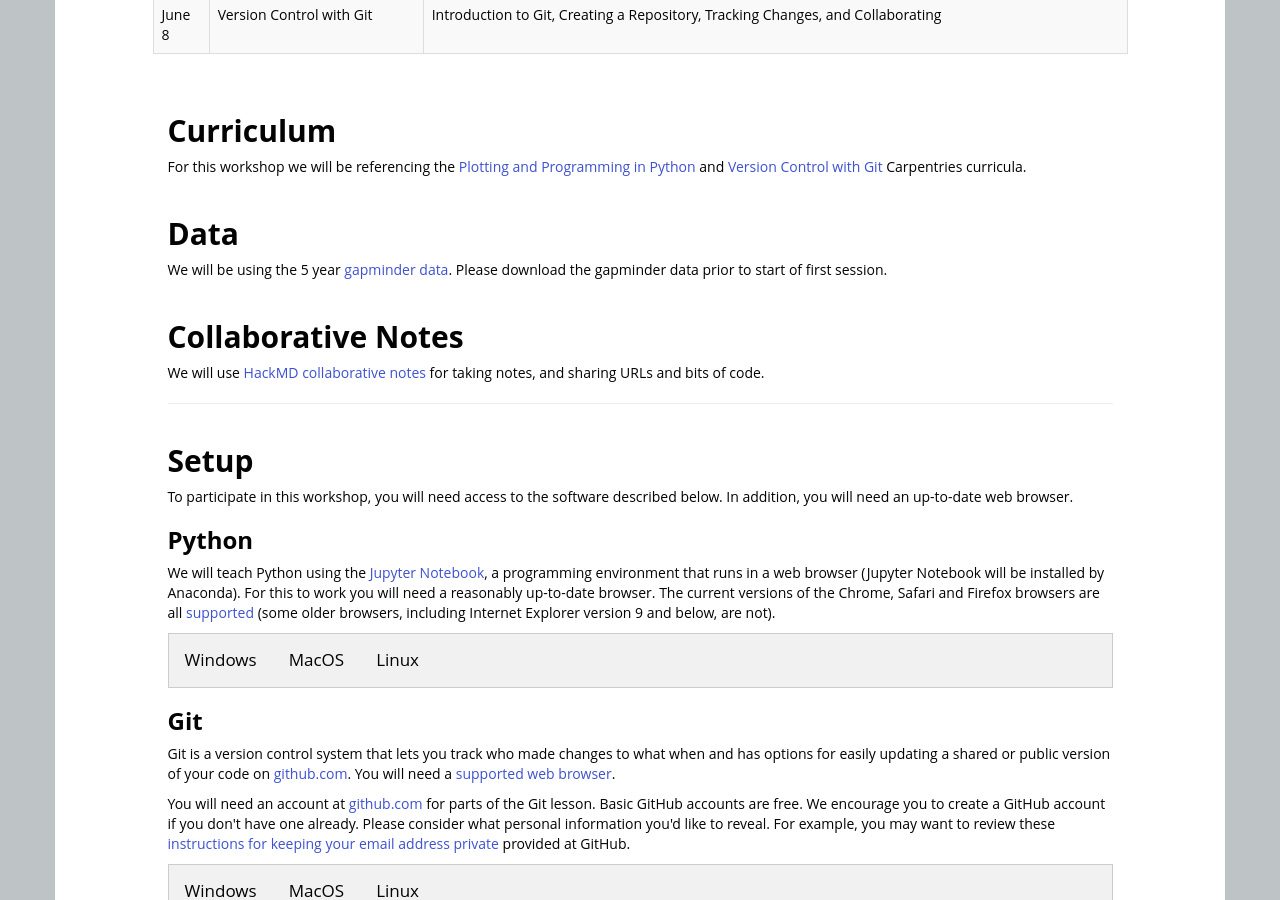
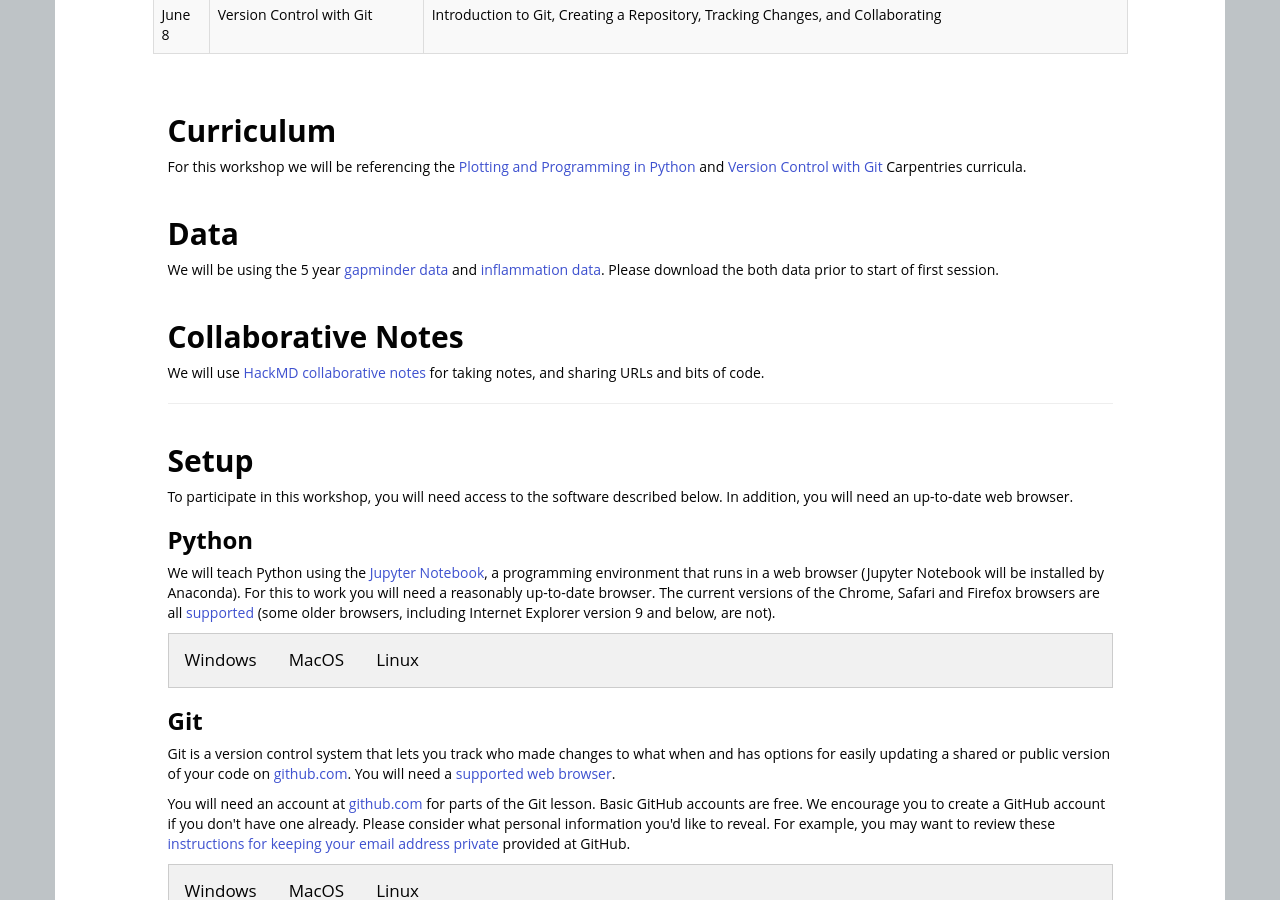
Before and after one commit to kthoma2484/2022-06-06-UCSD, a Jekyll site: the page built from index.html, in a window 1280 px wide and 900 px high, scrolled down 1647 px. Built offline with Jekyll 4.4.1, drawn with Linux system fonts in a browser that asks for light colours; nearby versions of some CDN libraries; library files that are not in the unit come from our copies.

Commit message:
added inflammation data

```diff
--- a/index.html
+++ b/index.html
@@ -199,7 +199,7 @@ For this workshop we will be referencing the <a href="http://swcarpentry.github.
 <h2 id="datasect">Data</h2>
 <!-- Python specific data information begins -->
 <p id = "data">
-We will be using the 5 year <a href="http://swcarpentry.github.io/python-novice-gapminder/files/python-novice-gapminder-data.zip">gapminder data</a>. Please download the gapminder data prior to start of first session.
+We will be using the 5 year <a href="http://swcarpentry.github.io/python-novice-gapminder/files/python-novice-gapminder-data.zip">gapminder data</a> and <a href="./data/inflammation-01.csv">inflammation data</a>. Please download the both data prior to start of first session.
 </p>
 
 <h2 id="collabnotes">Collaborative Notes</h2>
```
